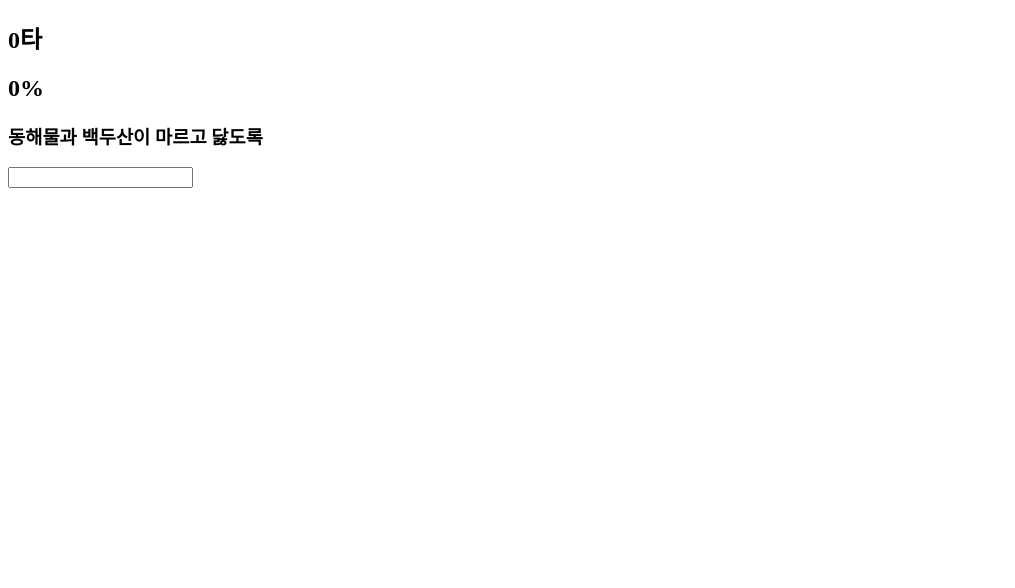
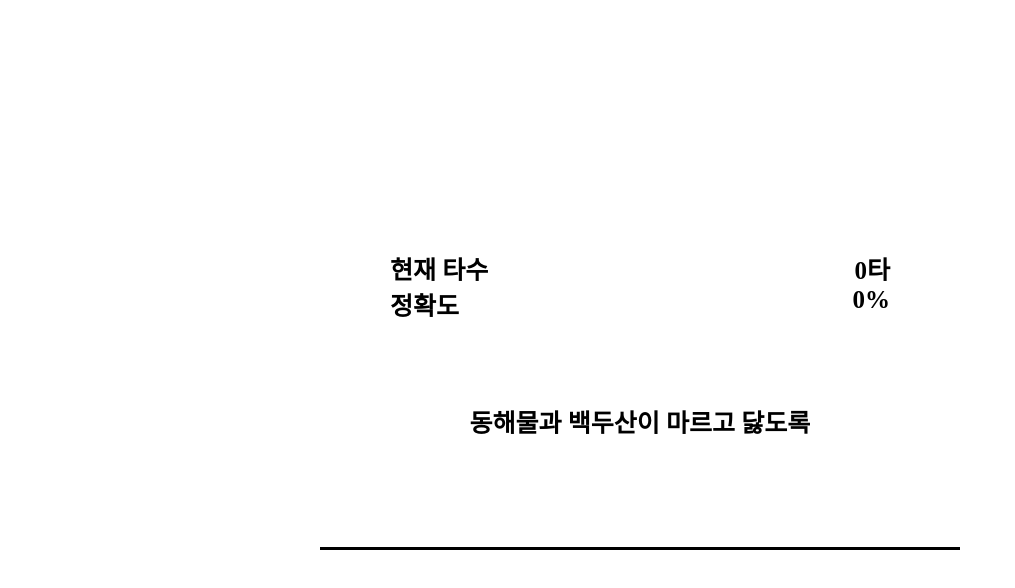
Before and after one commit to shinwonse/typing-practice_redux, a website built with webpack: page src/index.html in a window 1280 px wide. Shown: the whole page, without its empty margins (0-1015 px from the left). Built offline with nearby package versions, Linux system fonts and the light colour scheme.

Commit message:
chore: 짜잘한 리팩토링

```diff
--- /dev/null
+++ b/src/index.css
@@ -0,0 +1,71 @@
+html, body, div, span, applet, object, iframe,
+h1, h2, h3, h4, h5, h6, p, blockquote, pre,
+a, abbr, acronym, address, big, cite, code,
+del, dfn, em, img, ins, kbd, q, s, samp,
+small, strike, strong, sub, sup, tt, var,
+b, u, i, center,
+dl, dt, dd, ol, ul, li,
+fieldset, form, label, legend,
+table, caption, tbody, tfoot, thead, tr, th, td,
+article, aside, canvas, details, embed,
+figure, figcaption, footer, header, hgroup,
+menu, nav, output, ruby, section, summary,
+time, mark, audio, video {
+  margin: 0;
+  padding: 0;
+  border: 0;
+  font-size: 100%;
+  vertical-align: baseline;
+}
+
+body {
+  display: flex;
+  flex-direction: column;
+  justify-content: center;
+  height: 100vh;
+}
+
+#root {
+  display: flex;
+  flex-direction: column;
+  align-items: center;
+  justify-content: space-between;
+  margin: 0 auto;
+  width: 100%;
+  height: 300px;
+}
+
+#score_box {
+  display: flex;
+  flex-direction: row;
+  justify-content: space-between;
+  font-size: 25px;
+  width: 500px;
+}
+
+#score {
+  font-size: 25px;
+}
+
+#accuracy_box {
+  display: flex;
+  flex-direction: row;
+  justify-content: space-between;
+  font-size: 25px;
+  width: 500px;
+}
+
+#accuracy {
+  font-size: 25px;
+}
+
+#phrase {
+  font-size: 25px;
+}
+
+#text {
+  all: unset;
+  border-bottom: black 3px solid;
+  width:50%;
+  font-size: 25px;
+}
--- a/src/index.html
+++ b/src/index.html
@@ -2,12 +2,24 @@
 <html lang="en">
 <head>
     <meta charset="UTF-8">
-    <title>MVC PATTERN</title>
+    <title>타자 연습하기(Redux)</title>
 </head>
 <body>
-    <h2 id="score">0타</h2>
-    <h2 id="accuracy">0%</h2>
-    <h3 id="phrase">no data</h3>
-    <input type="text" id="text"/>
+    <div id="root">
+        <div>
+            <div id="score_box">
+                <h2>현재 타수</h2>
+                <h2 id="score">0타</h2>
+            </div>
+            <div id="accuracy_box">
+                <h2>정확도</h2>
+                <h2 id="accuracy">0%</h2>
+            </div>
+        </div>
+        <div>
+            <h3 id="phrase">no data</h3>
+        </div>
+        <input type="text" id="text"/>
+    </div>
 </body>
 </html>
--- a/src/index.js
+++ b/src/index.js
@@ -1,3 +1,5 @@
+import './index.css';
+
 import { createStore } from 'redux';
 import reducer from './reducers/reducer';
 import { typeInput } from './actions/action';
```
